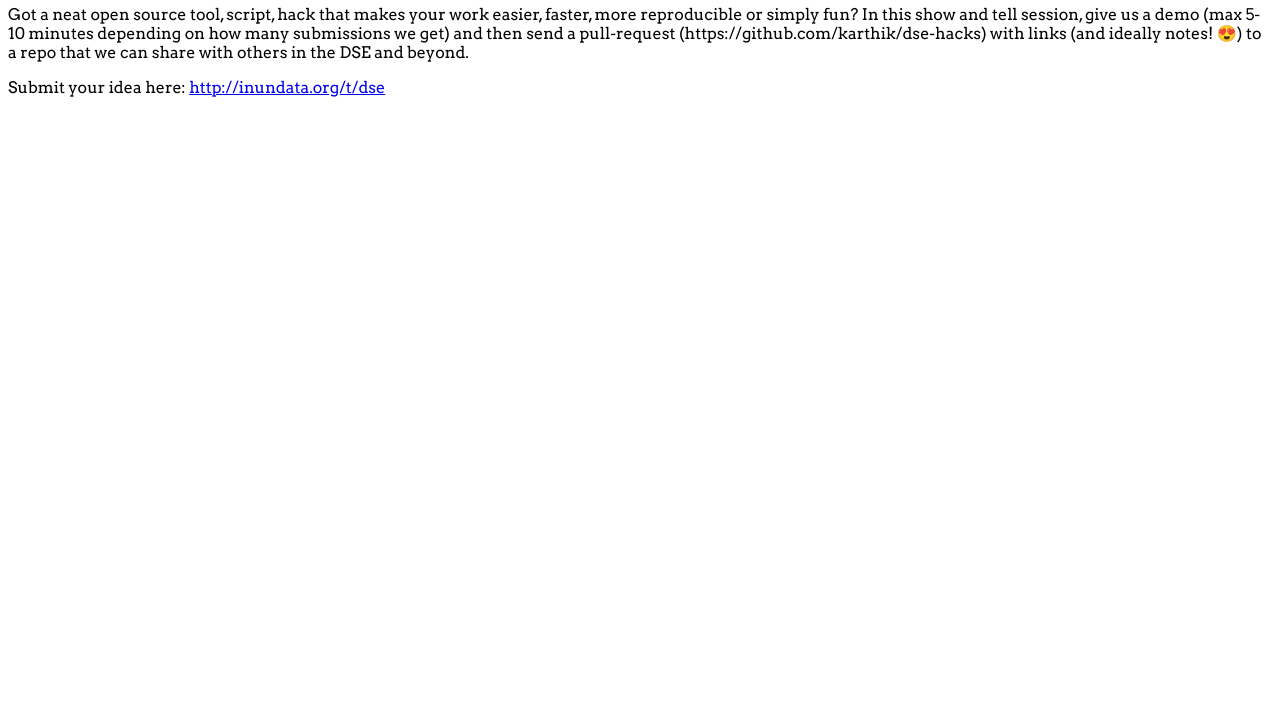
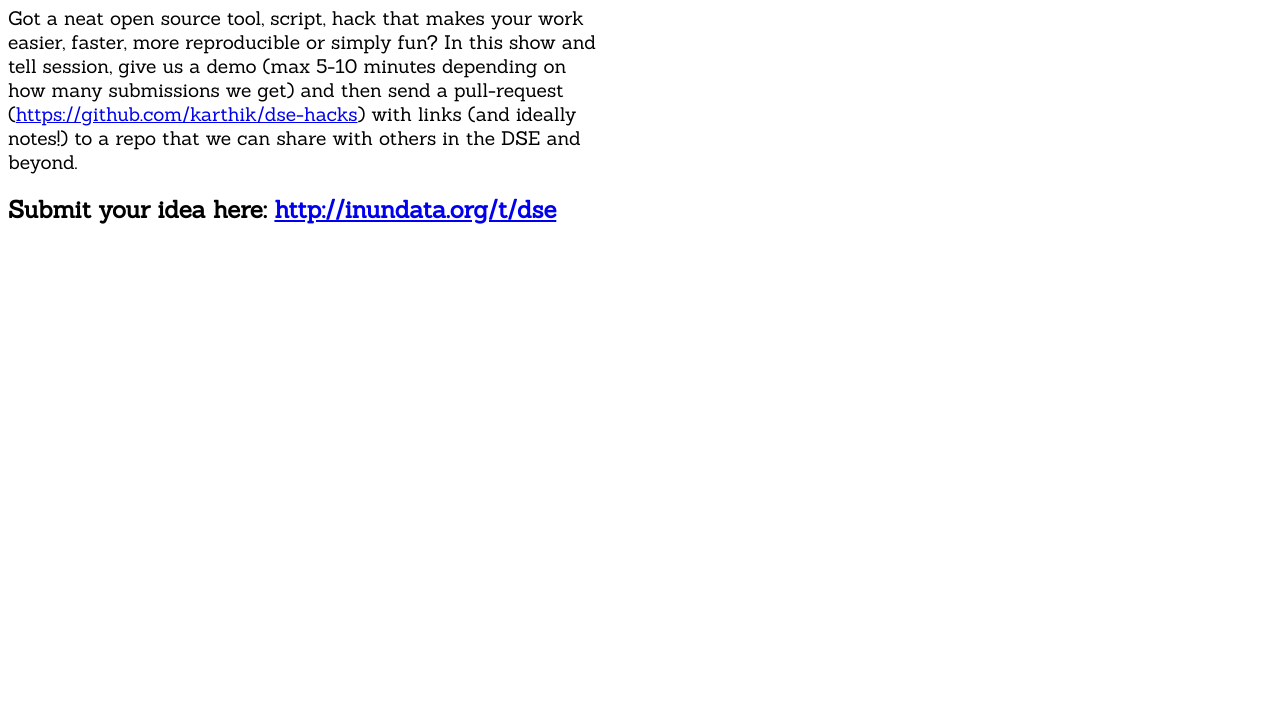
Before and after one commit to karthik/dse-hacks, a plain HTML site: page index.html in a window 1280 px wide. Shown: the part 78-800 px from the top of the page. Drawn offline with Linux system fonts and the light colour scheme.

Commit message:
Added more style

```diff
--- a/index.html
+++ b/index.html
@@ -6,10 +6,17 @@ PUBLIC "-//W3C//DTD XHTML 1.0 Transitional//EN"
 
 <head>
 <title>DSE hacks</title>
-<link href="https://fonts.googleapis.com/css?family=Arvo" rel="stylesheet">
+<link href="https://fonts.googleapis.com/css?family=Arvo|Sanchez" rel="stylesheet">
 <style type="text/css">
 body {
-  font-family: 'Arvo', serif;
+font-family: 'Sanchez', serif;
+}
+div {
+   word-wrap: break-word;
+   width: 600px;
+}
+p {
+    font-size: 120%;
 }
 </style>
 </head>
@@ -17,10 +24,11 @@ body {
 <body>
 
 <h1>DSE hacks</h1>
+<div>
+<p>
+Got a neat open source tool, script, hack that makes your work easier, faster, more reproducible or simply fun? In this show and tell session, give us a demo (max 5-10 minutes depending on how many submissions we get) and then send a pull-request (<a href="https://github.com/karthik/dse-hacks" title="GitHub - karthik/dse-hacks: DSE hacks session at the 2016 Moore-Sloan summit">https://github.com/karthik/dse-hacks</a>) with links (and ideally notes!) to a repo that we can share with others in the DSE and beyond.</p>
 
-<p>
-Got a neat open source tool, script, hack that makes your work easier, faster, more reproducible or simply fun? In this show and tell session, give us a demo (max 5-10 minutes depending on how many submissions we get) and then send a pull-request (https://github.com/karthik/dse-hacks) with links (and ideally notes! 😍) to a repo that we can share with others in the DSE and beyond.</p>
-
-<p>Submit your idea here: <a href="http://inundata.org/t/dse" title="DSE show and tell">http://inundata.org/t/dse</a></p>
+<h2>Submit your idea here: <a href="http://inundata.org/t/dse" title="DSE show and tell">http://inundata.org/t/dse</a></h2>
+</div>
 </body>
 </html>
```
